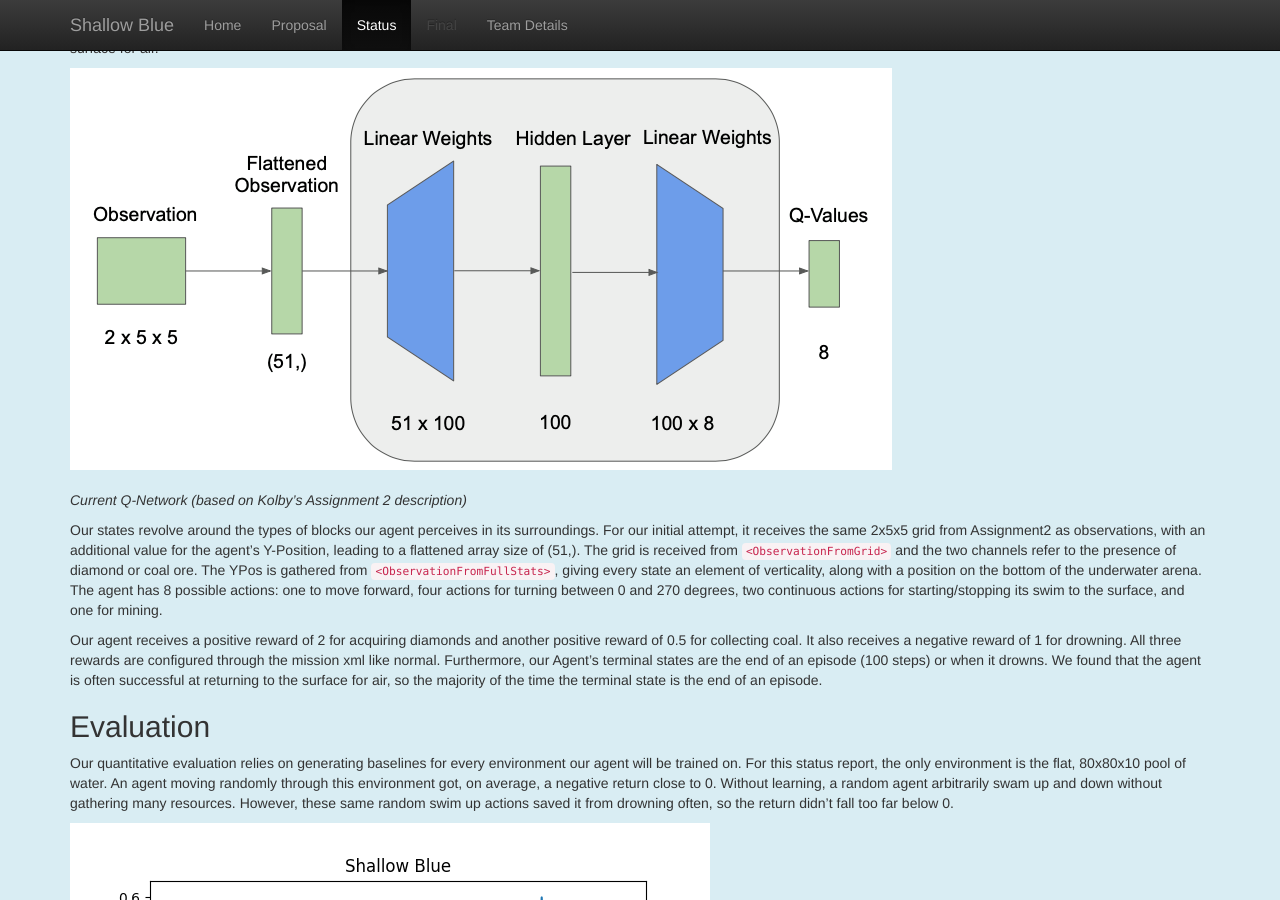
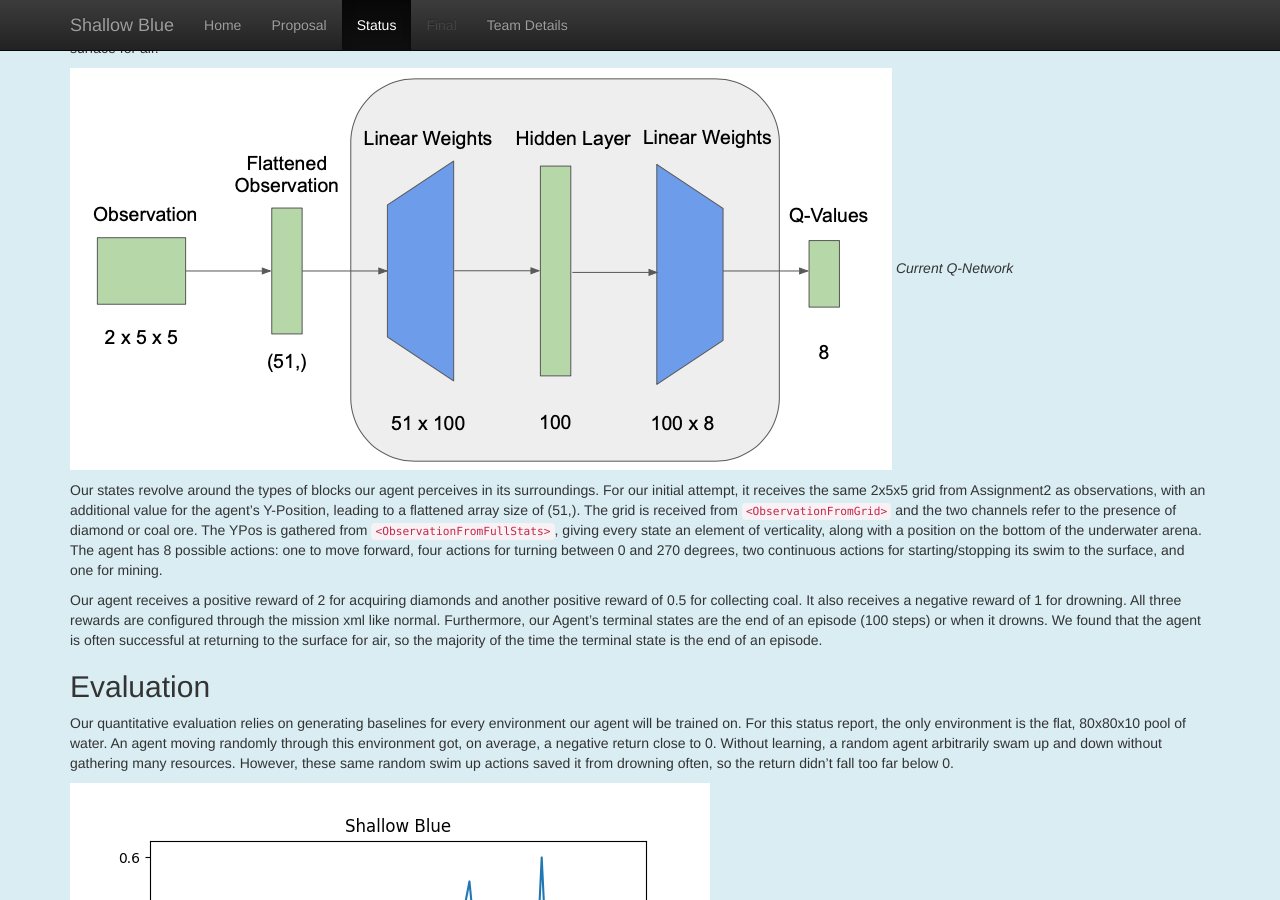
Before and after one commit to ChaseChipres/ShallowBlue, a Jekyll site: the page built from docs/status.md, in a window 1280 px wide and 900 px high, scrolled down 1006 px. Built offline with Jekyll 4.4.1, drawn with Linux system fonts in a browser that asks for light colours.

Commit message:
Removed <br> tags

```diff
--- a/docs/status.md
+++ b/docs/status.md
@@ -15,8 +15,8 @@ Q(s,a) <-- Q(s,a) + $\alpha$[ r + $\gamma$max$_{q}Q(s',a') - Q(s,a)$ ]
 
 as was given in lecture. We decided not to modify the activation function due to its widespread popularity and the fact that our agent doesn’t experience negative rewards as often so the [“Dying Relu”](https://stats.stackexchange.com/questions/126238/what-are-the-advantages-of-relu-over-sigmoid-function-in-deep-neural-networks) problem does not arise. Additionally, we continued to select random actions in an $\epsilon$-greedy fashion. However, we introduced a new constraint based on the agent’s air-level that limits what actions it is allowed to choose from. If the agent’s air-level is greater than X% of its maximum capacity (300 units), it is not allowed to swim up to the surface for air. After varying X, we determined that a value of 30 struck a good balance between the agent remaining on the seafloor to gather resources and swimming up to the surface for air.
 
-![Current Q-Network](img/qNet.png)<br><br>
-*Current Q-Network (based on Kolby’s Assignment 2 description)*
+![Current Q-Network](img/qNet.png)
+*Current Q-Network*
 
 Our states revolve around the types of blocks our agent perceives in its surroundings. For our initial attempt, it receives the same 2x5x5 grid from Assignment2 as observations, with an additional value for the agent’s Y-Position, leading to a flattened array size of (51,). The grid is received from `<ObservationFromGrid>` and the two channels refer to the presence of diamond or coal ore. The YPos is gathered from `<ObservationFromFullStats>`, giving every state an element of verticality, along with a position on the bottom of the underwater arena. The agent has 8 possible actions: one to move forward, four actions for turning between 0 and 270 degrees, two continuous actions for starting/stopping its swim to the surface, and one for mining.
 
@@ -25,7 +25,7 @@ Our agent receives a positive reward of 2 for acquiring diamonds and another pos
 ## Evaluation
 Our quantitative evaluation relies on generating baselines for every environment our agent will be trained on. For this status report, the only environment is the flat, 80x80x10 pool of water. An agent moving randomly through this environment got, on average, a negative return close to 0. Without learning, a random agent arbitrarily swam up and down without gathering many resources. However, these same random swim up actions saved it from drowning often, so the return didn't fall too far below 0.
 
-![Average Return](img/Status_report_return_graph.png)<br><br>
+![Average Return](img/Status_report_return_graph.png)
 *Average Return Over 10000 Steps*
 
 Unfortunately, as seen in the graph above, the agent’s average return did not get very high after training. We believe that the larger number of actions (8 compared with 4 in Assignment Two) warrant a need to train the agent for a longer period of time. This is because the increase in the action space likely leads to a greater number of possible (s,a) tuples that get inputted into our algorithm. Some solutions to this issue are explored in the next section.
```
